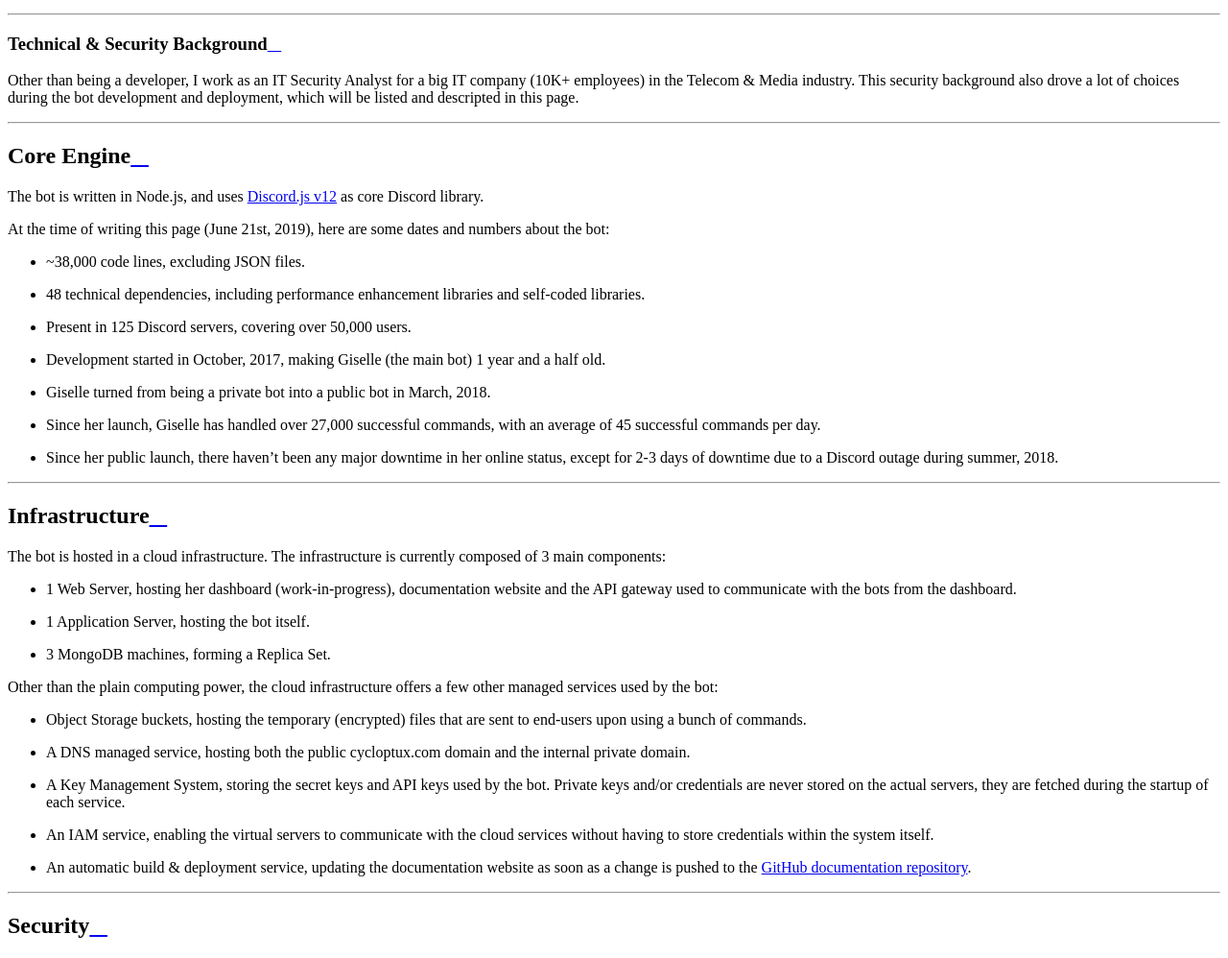
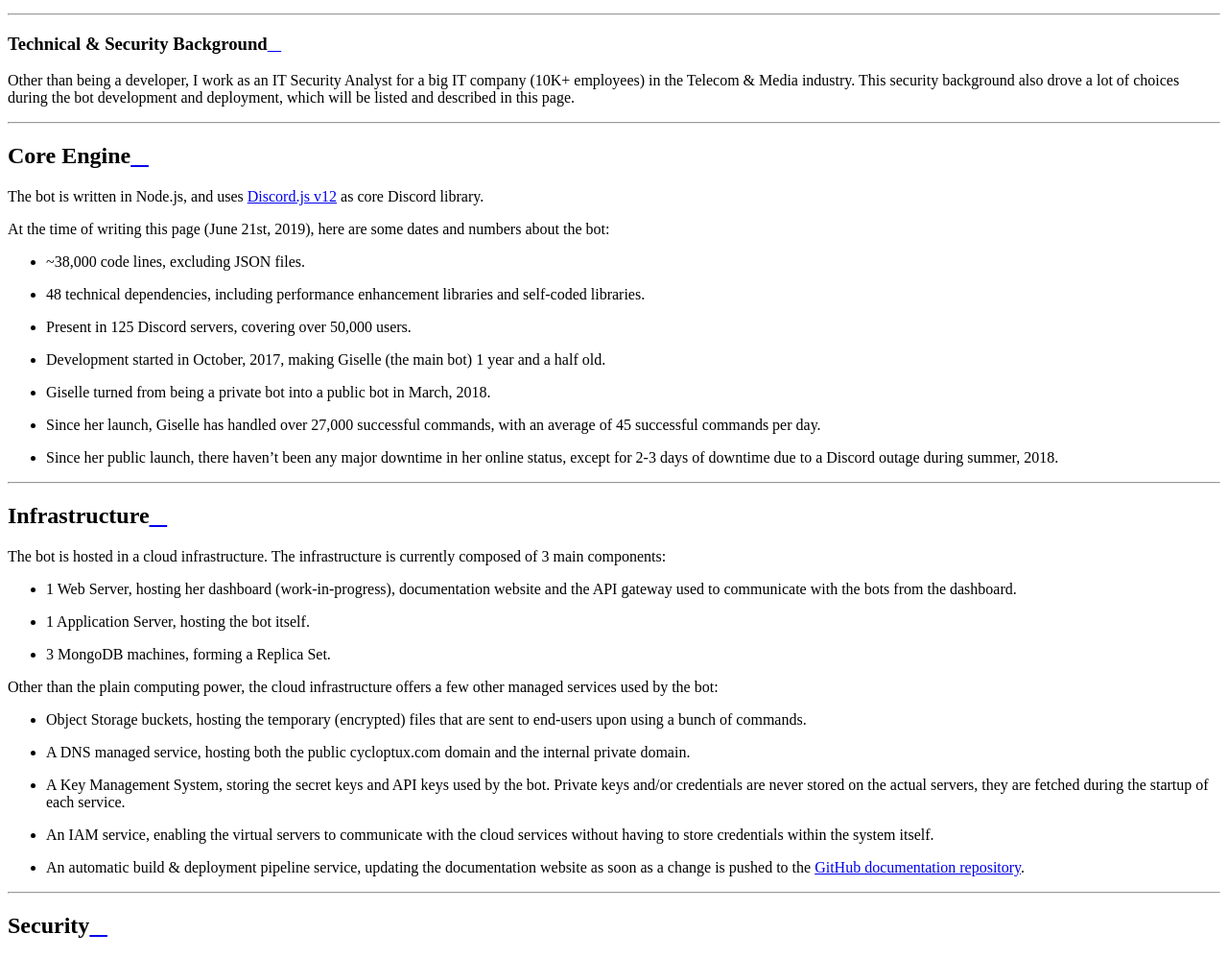
Before and after one commit to cycloptux/GiselleBot-Documentation, a Sphinx documentation site: the page built from docs/source/technical-and-security.rst, in a window 1280 px wide and 1400 px high, scrolled down 794 px. Shown: the part 185-1183 px from the top of the window at 96% size. Built offline with Sphinx 7.4.7 and the Read the Docs theme 2.0.0, drawn with Linux system fonts in a browser that asks for light colours.

Commit message:
Fixed a word.

```diff
--- a/docs/source/technical-and-security.rst
+++ b/docs/source/technical-and-security.rst
@@ -2,7 +2,7 @@
 Technical & Security Background
 *******************************
 
-Other than being a developer, I work as an IT Security Analyst for a big IT company (10K+ employees) in the Telecom & Media industry. This security background also drove a lot of choices during the bot development and deployment, which will be listed and descripted in this page.
+Other than being a developer, I work as an IT Security Analyst for a big IT company (10K+ employees) in the Telecom & Media industry. This security background also drove a lot of choices during the bot development and deployment, which will be listed and described in this page.
 
 ....
 
@@ -38,7 +38,7 @@
 * A DNS managed service, hosting both the public cycloptux.com domain and the internal private domain.
 * A Key Management System, storing the secret keys and API keys used by the bot. Private keys and/or credentials are never stored on the actual servers, they are fetched during the startup of each service.
 * An IAM service, enabling the virtual servers to communicate with the cloud services without having to store credentials within the system itself.
-* An automatic build & deployment service, updating the documentation website as soon as a change is pushed to the `GitHub documentation repository <https://github.com/cycloptux/GiselleBot>`_.
+* An automatic build & deployment pipeline service, updating the documentation website as soon as a change is pushed to the `GitHub documentation repository <https://github.com/cycloptux/GiselleBot>`_.
 
 ....
 
```
